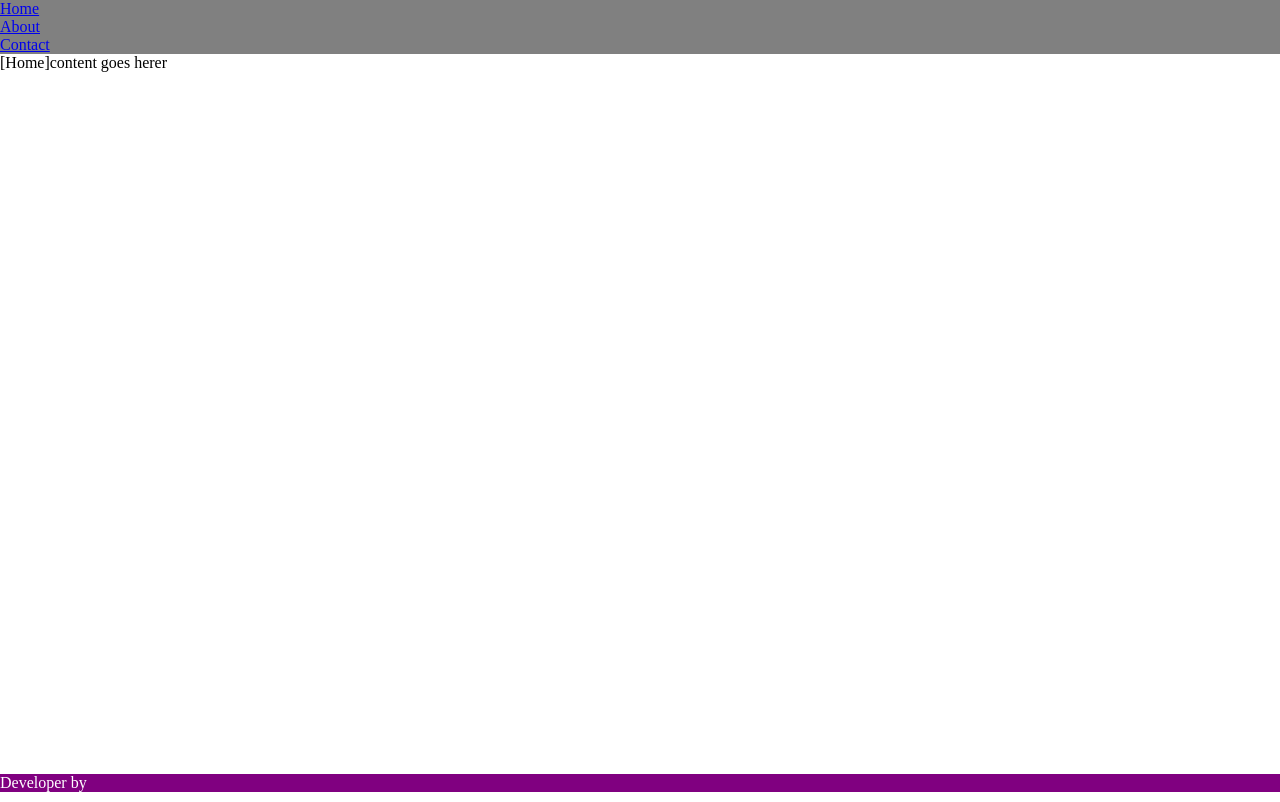
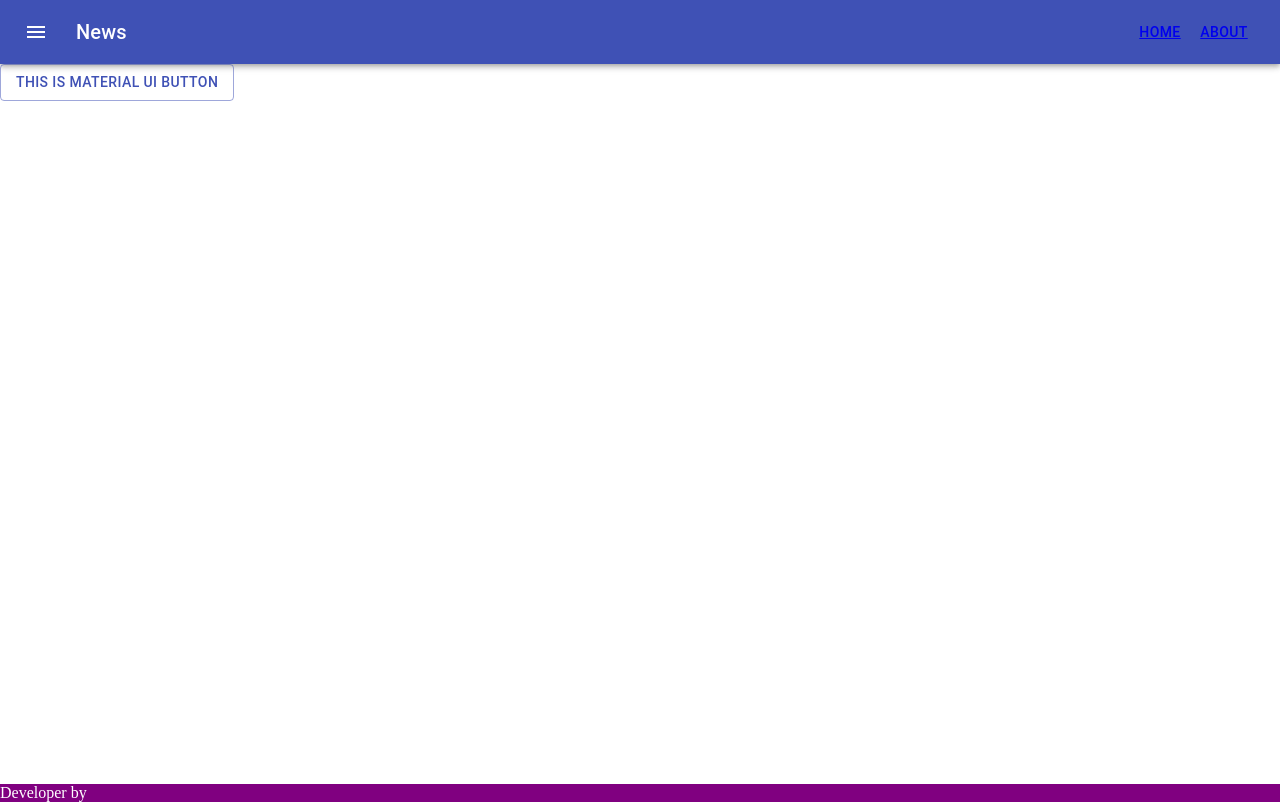
Before and after one commit to nstack-in/react-svapps, a React (Create React App) app: page /home in a window 1280 px wide. Built offline with nearby package versions, Linux system fonts and the light colour scheme.

Commit message:
material ui overview

```diff
--- a/package.json
+++ b/package.json
@@ -3,6 +3,8 @@
   "version": "0.1.0",
   "private": true,
   "dependencies": {
+    "@material-ui/core": "^4.11.4",
+    "@material-ui/icons": "^4.11.2",
     "react": "^17.0.2",
     "react-dom": "^17.0.2",
     "react-router-dom": "^5.2.0",
--- a/src/components/nav.js
+++ b/src/components/nav.js
@@ -1,22 +1,64 @@
 import React from 'react';
 import { Link } from 'react-router-dom';
 
+// function Nav(props) {
+//   return (
+//     <div className="nav">
+//       <ul>
+//         <li>
+//           <Link to="/home">Home</Link>
+//         </li>
+//         <li>
+//           <Link to="/about">About</Link>
+//         </li>
+//         <li>
+//           <Link to="/contact">Contact</Link>
+//         </li>
+//       </ul>
+//     </div>
+//   );
+// }
+
+import { makeStyles } from '@material-ui/core/styles';
+import AppBar from '@material-ui/core/AppBar';
+import Toolbar from '@material-ui/core/Toolbar';
+import Typography from '@material-ui/core/Typography';
+import Button from '@material-ui/core/Button';
+import IconButton from '@material-ui/core/IconButton';
+import MenuIcon from '@material-ui/icons/Menu';
+
+const useStyles = makeStyles((theme) => ({
+  root: {
+    flexGrow: 1,
+  },
+  menuButton: {
+    marginRight: theme.spacing(2),
+  },
+  title: {
+    flexGrow: 1,
+  },
+}));
+
+
 function Nav(props) {
+  const classes = useStyles();
   return (
-    <div className="nav">
-      <ul>
-        <li>
+    <AppBar position="static">
+      <Toolbar>
+        <IconButton edge="start" className={classes.menuButton} color="inherit" aria-label="menu">
+          <MenuIcon />
+        </IconButton>
+        <Typography variant="h6" className={classes.title}>
+          News
+        </Typography>
+        <Button color="inherit">
           <Link to="/home">Home</Link>
-        </li>
-        <li>
+        </Button>
+        <Button color="inherit">
           <Link to="/about">About</Link>
-        </li>
-        <li>
-          <Link to="/contact">Contact</Link>
-        </li>
-      </ul>
-    </div>
+        </Button>
+      </Toolbar>
+    </AppBar>
   );
 }
-
 export default Nav;
--- a/src/page/home.js
+++ b/src/page/home.js
@@ -1,8 +1,13 @@
 import React from 'react';
+import { Button } from '@material-ui/core';
 
 function Home(props) {
   return (
-    <div>[Home]content goes herer</div>
+    <div>
+      <Button color="primary" variant="outlined">
+        This is material UI button
+      </Button>
+    </div>
   );
 }
 
```
Also changed, not shown: 1 other file (tests, documents, lock files or other folders).
